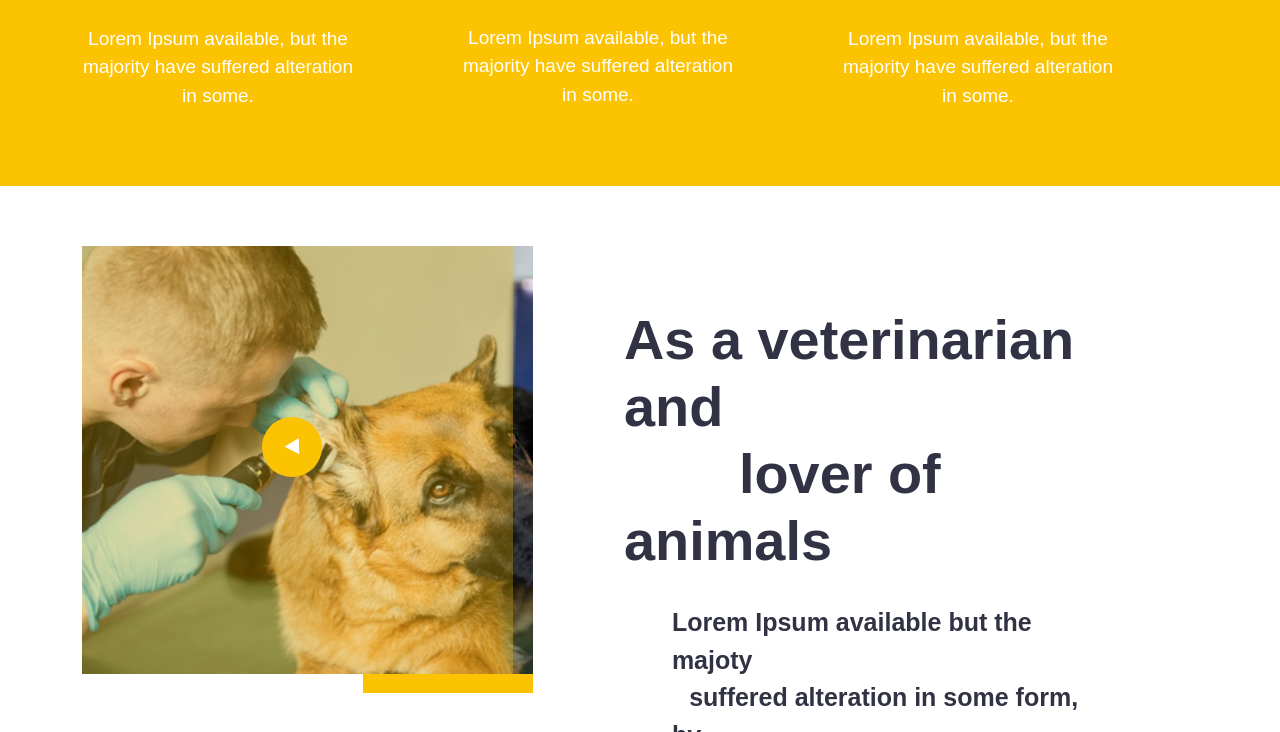
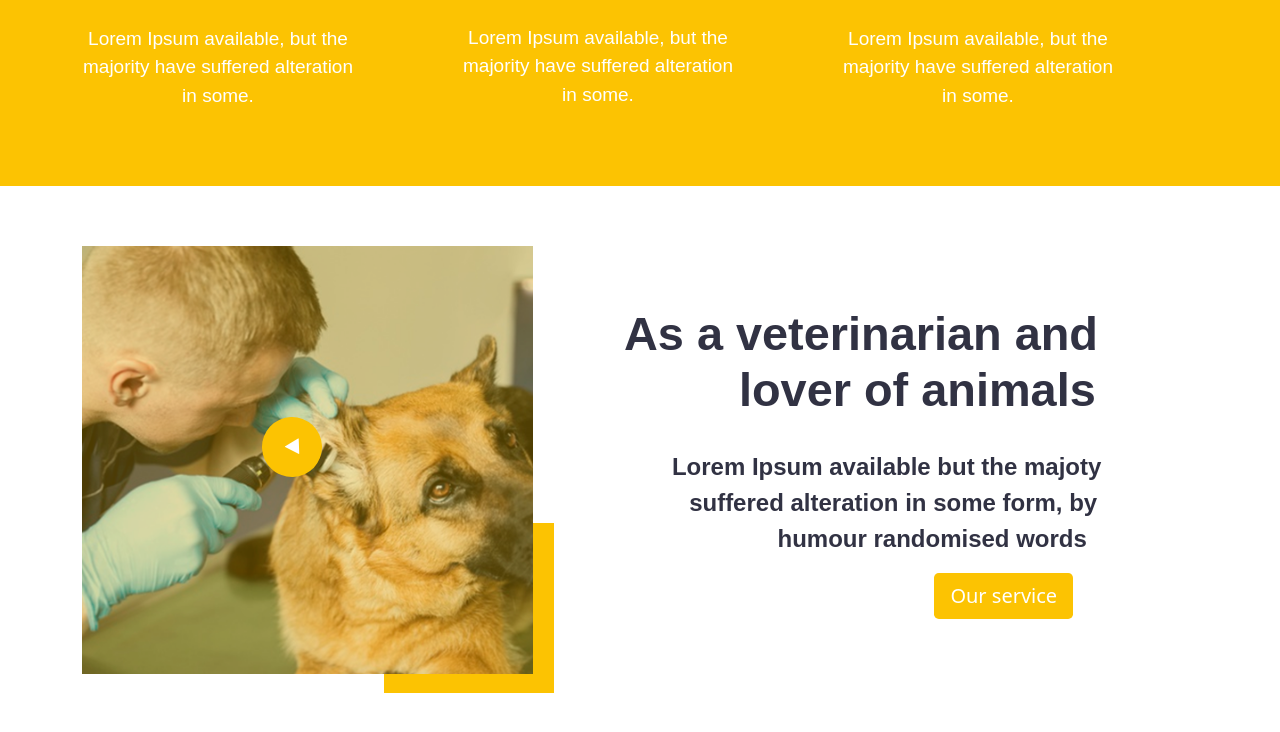
Before and after one commit to joweldas/dog-project, a plain HTML site: page index.html in a window 1280 px wide. Shown: the part 2068-2800 px from the top of the page. Drawn offline with nearby package versions, Linux system fonts and the light colour scheme.

Commit message:
Add files via upload

```diff
--- a/css/style.css
+++ b/css/style.css
@@ -121,7 +121,7 @@ header{
     width: 170px;
     background: #fcc302;
     position: absolute;
-     right: 0px;
+    right: -21px;
     bottom: -19px;
     z-index: -2;
 }
@@ -137,7 +137,7 @@ header{
     text-align: center;
     border-radius: 100%;
     color: white;
-}
+	}
 /*service end here */
 
 /*chekout start*/
@@ -210,7 +210,7 @@ CHECK OUT END
 	background-color: rgba(252,195,2,.3);
 	top:0;
     left:0;
-    right:20px;
+    right:0;
     bottom:0;
 }
 .video-icon-2{
@@ -234,7 +234,7 @@ CHECK OUT END
 }
 
 .video-2 h6{
-	font-size: 55.86px;
+	    font-size: 46.86px;;
 	color: #313243;
 	font-weight: 700;
 }
@@ -242,7 +242,7 @@ CHECK OUT END
 	padding-left: 24%;
 }
 .video-2 p{
-	font-size: 25px;
+	font-size: 24px;
 	color: #313243;
 	   /* padding: 22px 0;*/
 	   padding-top: 22px;
```
